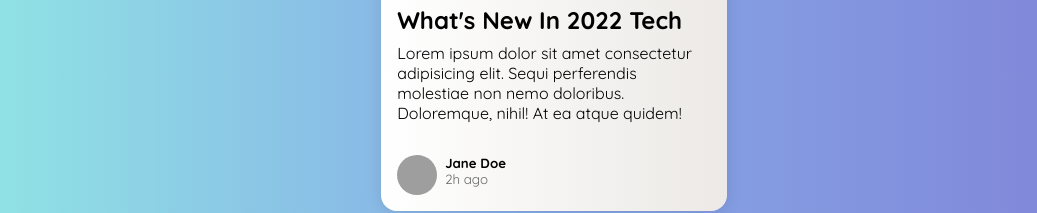
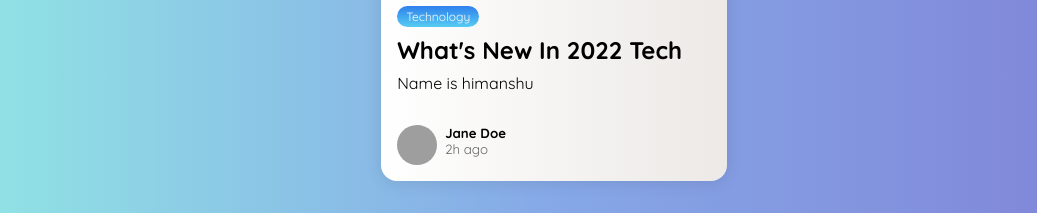
Before and after one commit to himanshuofficial/testgithub, a plain HTML site: page index.html in a window 1280 px wide. Shown: the part 430-643 px from the top of the page, without its empty margins (86-1123 px from the left). Drawn offline with Linux system fonts and the light colour scheme; grey boxes are pictures that could not be loaded.

Commit message:
make changes in index file

```diff
--- a/index.html
+++ b/index.html
@@ -7,7 +7,9 @@
     <div class="card__body">
       <span class="tag tag-blue">Technology</span>
       <h4>What's new in 2022 Tech</h4>
-      <p>Lorem ipsum dolor sit amet consectetur adipisicing elit. Sequi perferendis molestiae non nemo doloribus. Doloremque, nihil! At ea atque quidem!</p>
+      <p>
+        Name is himanshu
+      </p>
     </div>
     <div class="card__footer">
       <div class="user">
```
